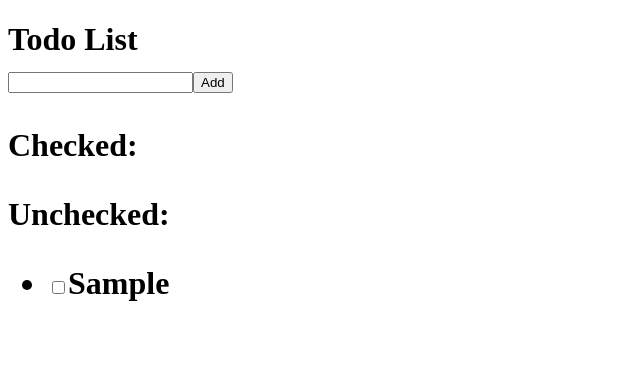
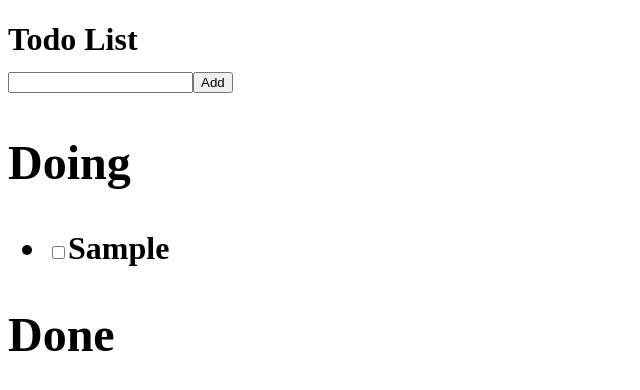
Before and after one commit to lai32290/angular-test-todo-list, an Angular app: page / in a window 1280 px wide. Both pictures are taken after typing "Sample" into the empty fields and a click on the button "Add". Shown: the top 390 px of the page, without its empty margins (0-640 px from the left). Built offline with nearby package versions, Linux system fonts and the light colour scheme.

Commit message:
reorganize todo list component

```diff
--- a/src/app/todo-list-list/todo-list-list.component.html
+++ b/src/app/todo-list-list/todo-list-list.component.html
@@ -1,15 +1,6 @@
-<p>Checked:</p>
 <ul>
-  <li *ngFor="let item of list | done:true" (click)="checkDone(item)">
+  <li *ngFor="let item of list" (click)="checkDone(item)">
     <input type="checkbox" [ngModel]="item.done"/>
     <span class="item-description">{{item.description}}</span>
   </li>
 </ul>
-
-<p>Unchecked:</p>
-<ul>
-  <li *ngFor="let item of list | done:false" (click)="checkDone(item)">
-    <input type="checkbox" [ngModel]="item.done"/>
-    <span class="item-description">{{item.description}}</span>
-  </li>
-</ul>
--- a/src/app/todo-list-list/todo-list-list.component.ts
+++ b/src/app/todo-list-list/todo-list-list.component.ts
@@ -1,4 +1,4 @@
-import { Component, OnInit } from '@angular/core';
+import { Component, OnInit, Input } from '@angular/core';
 import {TodoService} from "../todo.service";
 import {TodoItem} from "../todo-item";
 
@@ -9,13 +9,10 @@ import {TodoItem} from "../todo-item";
 })
 export class TodoListListComponent implements OnInit {
 
+  @Input()
   list: TodoItem[] = [];
 
   constructor(private todoService:TodoService) {
-    todoService.list
-        .subscribe(list => {
-          this.list = list;
-        });
   }
 
   checkDone(item) {
--- a/src/app/todo-list/todo-list.component.html
+++ b/src/app/todo-list/todo-list.component.html
@@ -3,6 +3,9 @@
     <app-todo-list-form></app-todo-list-form>
   </div>
   <div>
-    <app-todo-list-list></app-todo-list-list>
+    <h2>Doing</h2>
+    <app-todo-list-list [list]="list | done:false"></app-todo-list-list>
+    <h2>Done</h2>
+    <app-todo-list-list [list]="list | done:true"></app-todo-list-list>
   </div>
 </div>
--- a/src/app/todo-list/todo-list.component.ts
+++ b/src/app/todo-list/todo-list.component.ts
@@ -1,4 +1,6 @@
 import { Component, OnInit } from '@angular/core';
+import {TodoService} from "../todo.service";
+import {TodoItem} from "../todo-item";
 
 @Component({
   selector: 'app-todo-list',
@@ -7,7 +9,14 @@ import { Component, OnInit } from '@angular/core';
 })
 export class TodoListComponent implements OnInit {
 
-  constructor() { }
+  list: TodoItem[] = [];
+
+  constructor(private todoService:TodoService) {
+    todoService.list
+        .subscribe(list => {
+          this.list = list;
+        });
+  }
 
   ngOnInit() {
   }
```
